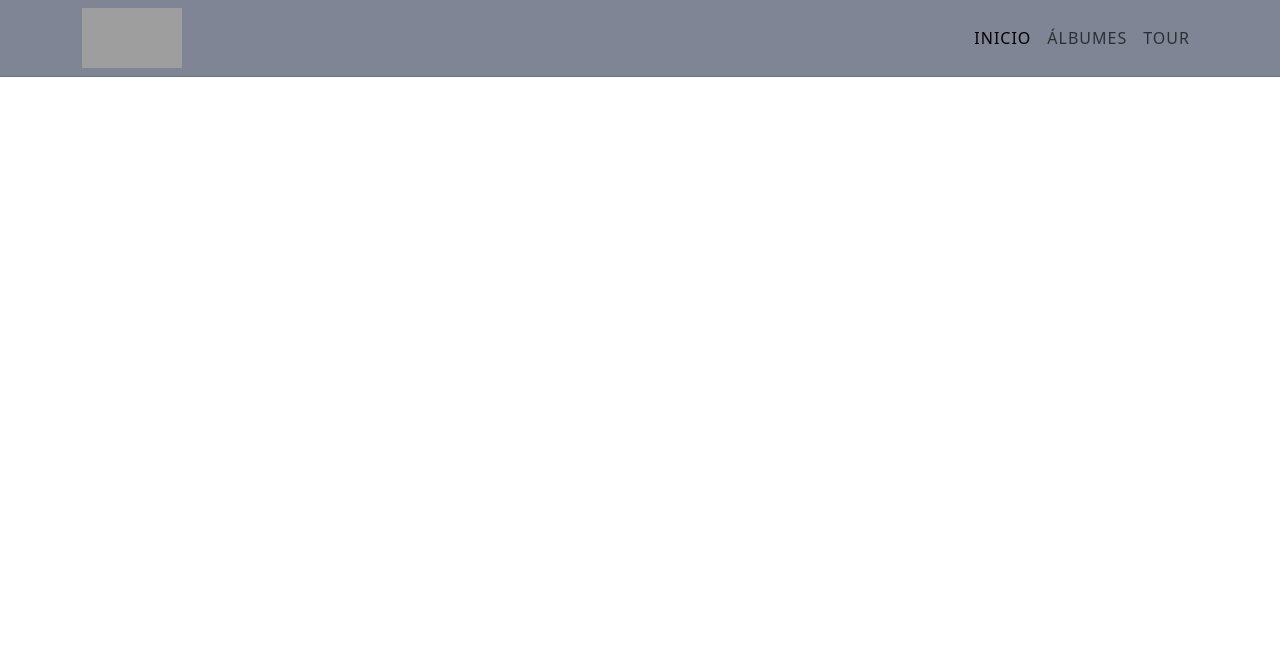
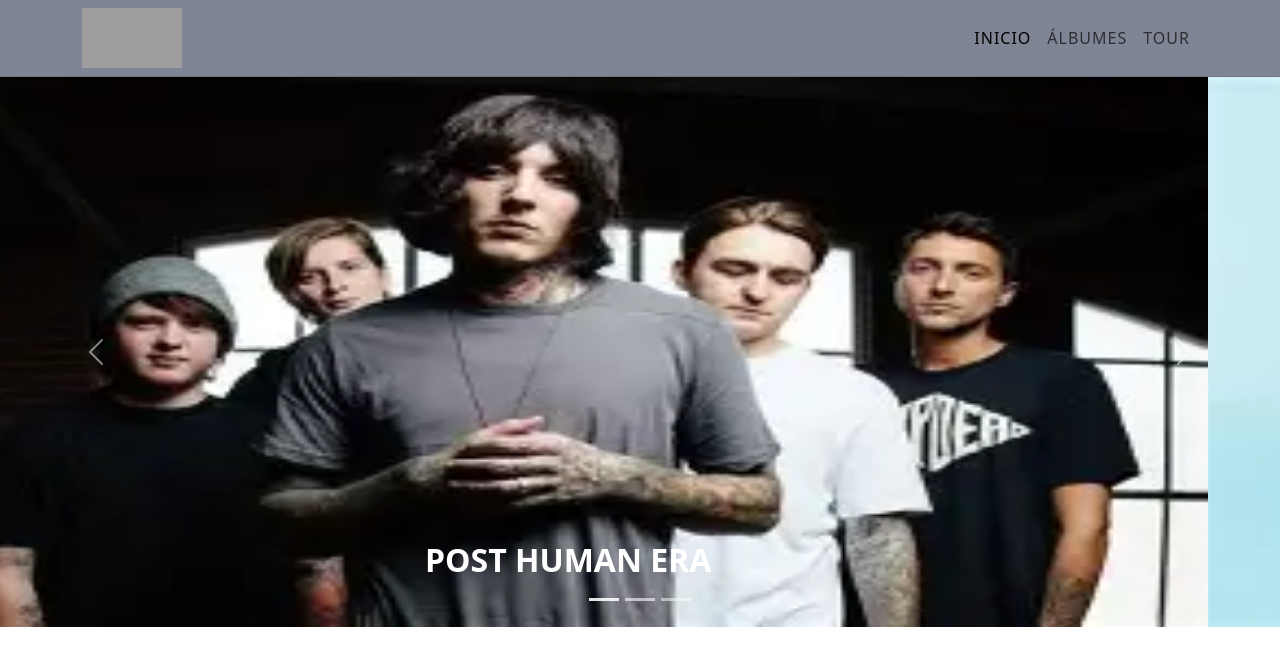
Before and after one commit to illanlr16/grupoMusica, a website built with Vite: page index.html in a window 1280 px wide. Built offline with nearby package versions, Linux system fonts and the light colour scheme; grey boxes are pictures that could not be loaded.

Commit message:
Commit Elsa: Carousel con 3 imagenes + botones anterior/siguiente

```diff
--- a/index.html
+++ b/index.html
@@ -39,6 +39,55 @@
         </div>
       </nav>
 
+    <div id="carruselBMTH" class="carousel slide" data-bs-ride="carousel">
+
+      <div class="carousel-indicators">
+        <button type="button" data-bs-target="#carruselBMTH" data-bs-slide-to="0" class="active" aria-current="true" aria-label="Slide 1"></button>
+        <button type="button" data-bs-target="#carruselBMTH" data-bs-slide-to="1" aria-label="Slide 2"></button>
+        <button type="button" data-bs-target="#carruselBMTH" data-bs-slide-to="2" aria-label="Slide 3"></button>
+      </div>
+
+      <div class="carousel-inner">
+
+        <!-- Imagen 1 -->
+        <div class="carousel-item active">
+          <img src="/src/assets/bmth1.png" class="d-block w-100 carrusel-img" alt="Bring Me The Horizon En Concierto">
+          <div class="carousel-caption d-none d-md-block">
+            <h2 class="text-uppercase fw-bold">Post Human Era</h2>
+          </div>
+        </div>
+
+        <!-- Imagen 2 -->
+        <div class="carousel-item">
+          <img src="/src/assets/bmth2.png" class="d-block w-100 carrusel-img" alt="Oli Sykes en directo">
+          <div class="carousel-caption d-none d-md-block">
+            <h2 class="text-uppercase fw-bold">Live Tour</h2>
+          </div>
+        </div>
+
+        <!-- Imagen 3 -->
+        <div class="carousel-item">
+          <img src="/src/assets/bmth3.png" class="d-block w-100 carrusel-img" alt="Merchandising y Estética BMTH">
+          <div class="carousel-caption d-none d-md-block">
+            <h2 class="text-uppercase fw-bold">NeX GEn</h2>
+          </div>
+        </div>
+
+      </div>
+
+      <!-- botones laterales anterior / siguiente -->
+      <button class="carousel-control-prev" type="button" data-bs-target="#carruselBMTH" data-bs-slide="prev">
+        <span class="carousel-control-prev-icon" aria-hidden="true"></span>
+        <span class="visually-hidden">Anterior</span>
+      </button>
+      <button class="carousel-control-next" type="button" data-bs-target="#carruselBMTH" data-bs-slide="next">
+        <span class="carousel-control-next-icon" aria-hidden="true"></span>
+        <span class="visually-hidden">Siguiente</span>
+      </button>
+
+    </div>
+
+
 
 
     </div>
--- a/src/style.css
+++ b/src/style.css
@@ -28,3 +28,8 @@
   transform: translateY(-2px);
   text-shadow: 0 0 8px rgba(255,77,77,0.6);
 }
+
+img{
+  width: auto;
+  height: 550px;
+}
```
Also changed, not shown: src/assets/bmth1.png (added), src/assets/bmth2.png (added), src/assets/bmth3.png (added).
